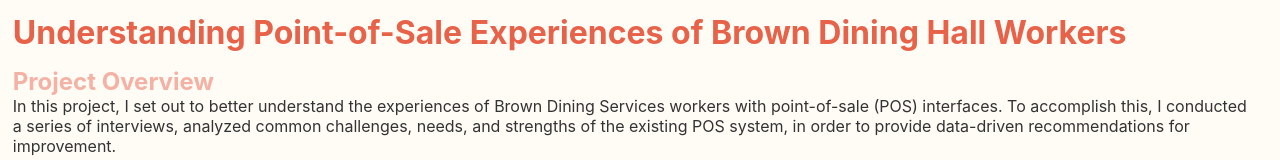
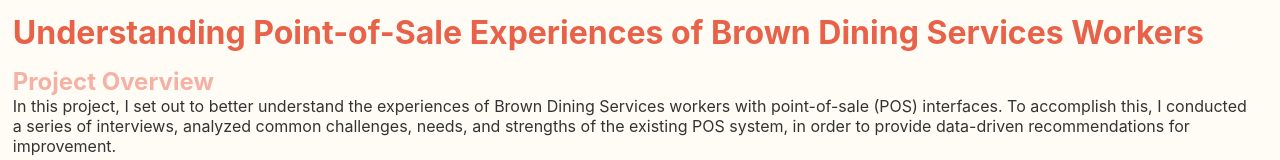
Before and after one commit to selenajwilliams/dining-hall-POS-story-mapping, a React (Create React App) app: page / in a window 1280 px wide. Shown: the top 160 px of the page. Built offline with nearby package versions, Linux system fonts and the light colour scheme.

Commit message:
fixed heading

```diff
--- a/src/components/PesronasAndStoryboarding.js
+++ b/src/components/PesronasAndStoryboarding.js
@@ -11,7 +11,7 @@
 export function Intro() {
     return (
     <div>
-        <h1>Understanding Point-of-Sale Experiences of Brown Dining Hall Workers</h1>
+        <h1>Understanding Point-of-Sale Experiences of Brown Dining Services Workers</h1>
         <h2>Project Overview</h2>
         <p>In this project, I set out to better understand the experiences of Brown Dining Services workers with point-of-sale (POS) interfaces. To accomplish this, I conducted a series of interviews, analyzed common challenges, needs, and strengths of the existing POS system, in order to provide data-driven recommendations for improvement.</p>
     </div>
```
